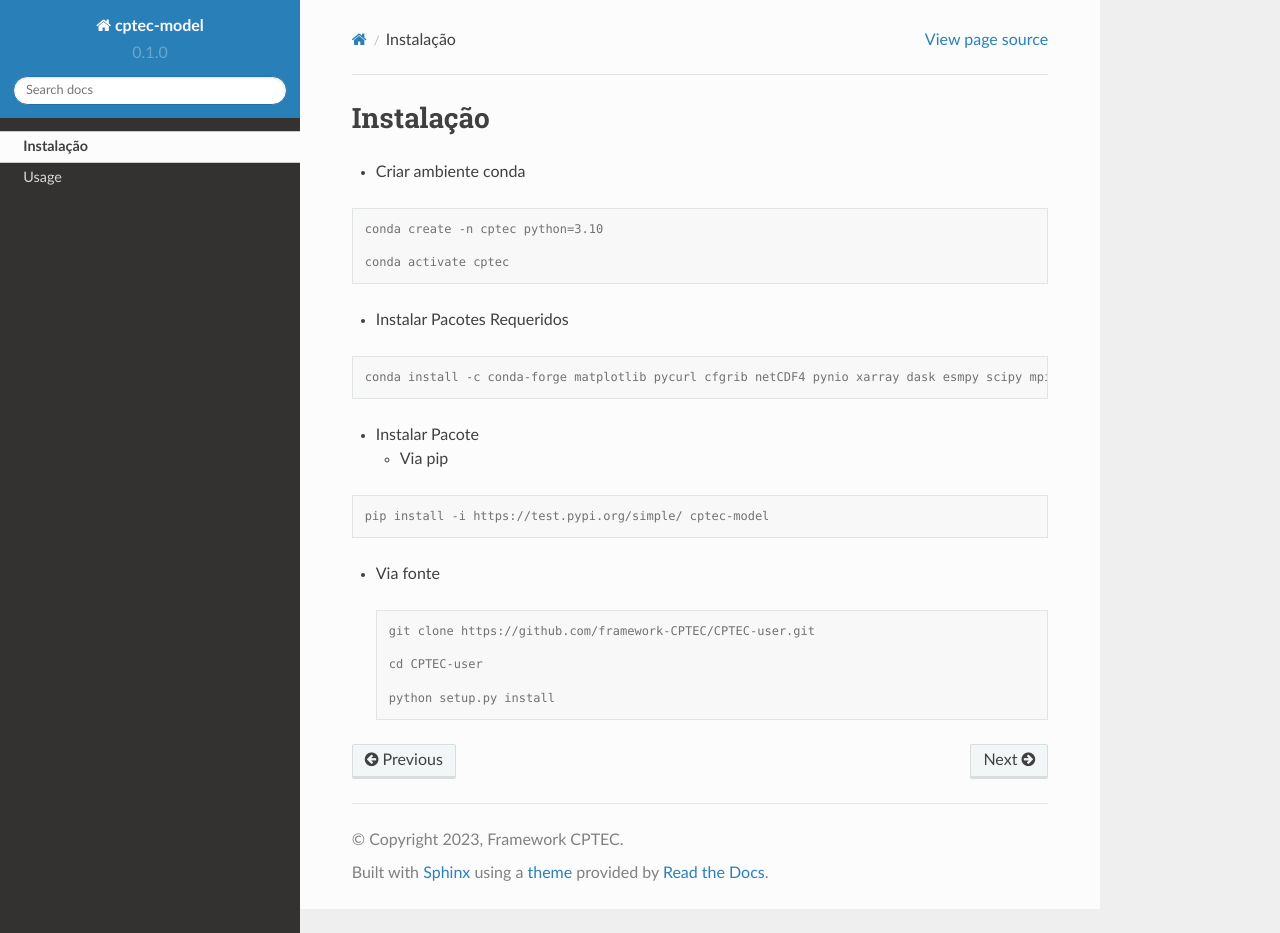
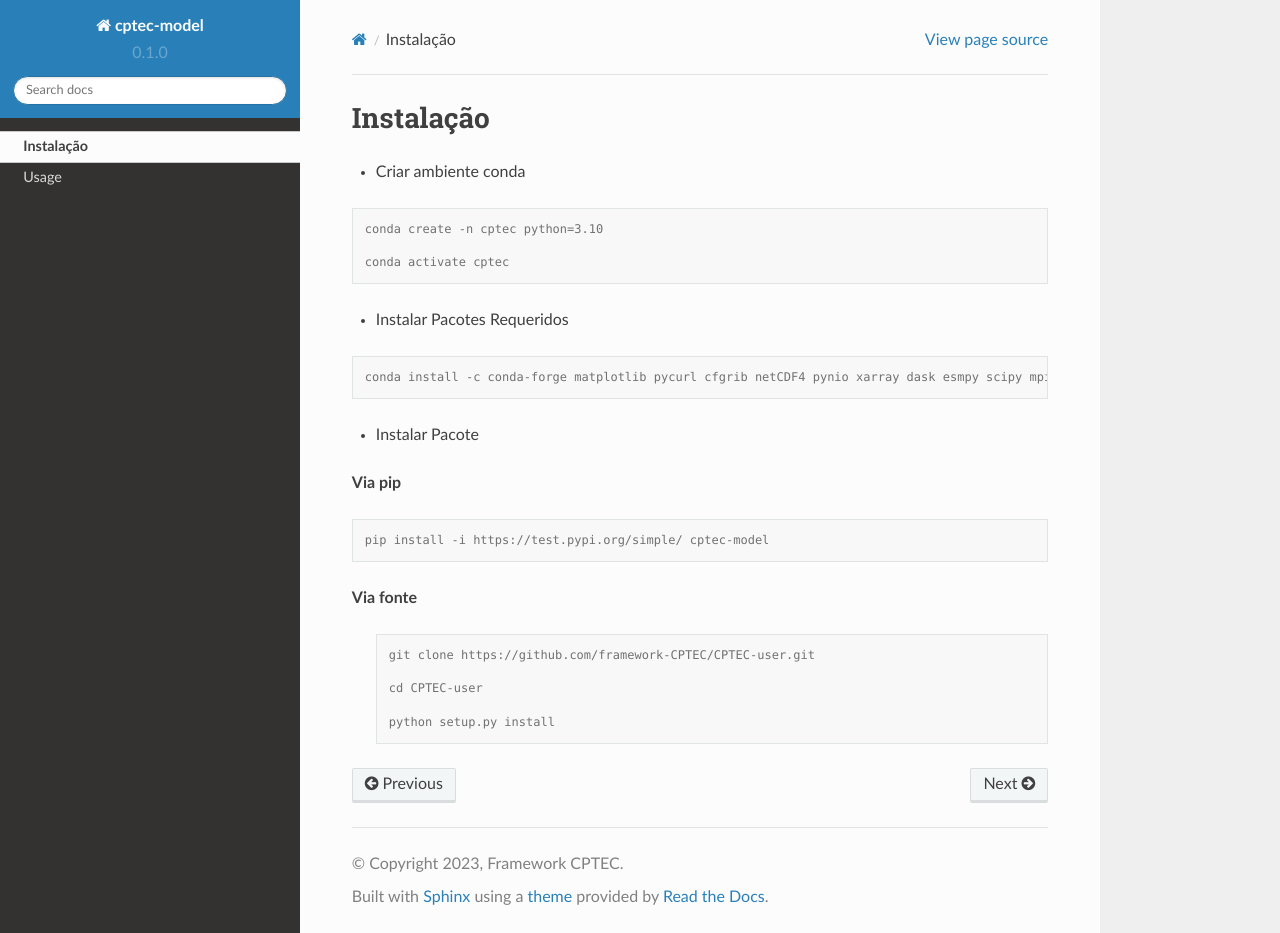
Before and after one commit to framework-CPTEC/tutorial, a Sphinx documentation site: the page built from docs/source/install.rst, in a window 1280 px wide and 933 px high. Built offline with Sphinx 7.4.7 and the Read the Docs theme 2.0.0, drawn with Linux system fonts in a browser that asks for light colours; pages that are not in the unit, such as notebooks, are missing from menus.

Commit message:
Update install.rst

```diff
--- a/docs/source/install.rst
+++ b/docs/source/install.rst
@@ -17,14 +17,14 @@ Instalação
 
 - Instalar Pacote
 
-  - Via pip
+**Via pip**
 
 .. code-block:: console
 
   pip install -i https://test.pypi.org/simple/ cptec-model
 
 
-- Via fonte
+**Via fonte**
 
  .. code-block:: console
 
```
